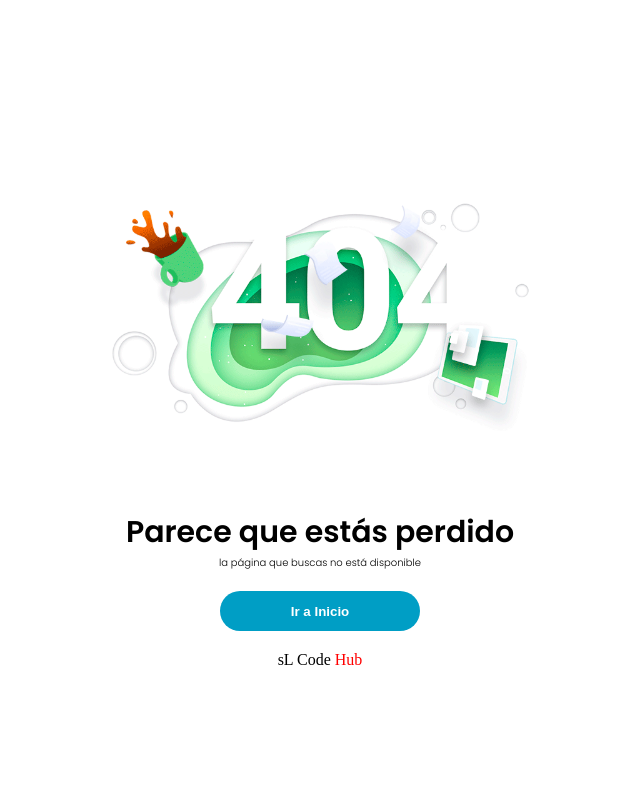
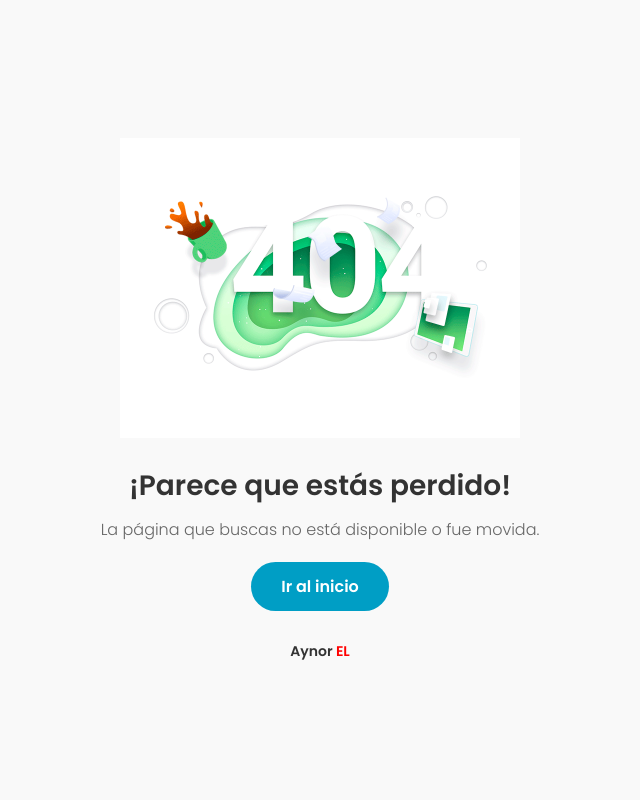
Before and after one commit to AynorEL/Sistema_Certicado, a PHP site: page /certificado/admin/404.php in a window 1280 px wide. Shown: the whole page, without its empty margins (320-960 px from the left). Run offline with PHP 8.4, Linux system fonts and the light colour scheme.

Commit message:
agregar error 404

```diff
--- a/admin/404.php
+++ b/admin/404.php
@@ -1,24 +1,26 @@
+<?php
+// Detecta automáticamente el subdirectorio del proyecto
+$projectBase = dirname($_SERVER['SCRIPT_NAME'], 2);
+$base = $projectBase . '/admin/';
+?>
+
 <!DOCTYPE html>
-<html lang="en">
-
+<html lang="es">
 <head>
-    <meta charset="UTF-8">
-    <meta name="viewport" content="width=device-width, initial-scale=1.0">
-    <link rel="stylesheet" href="admin/css/404.css">
-    <title>404 Error</title>
+  <meta charset="UTF-8">
+  <meta name="viewport" content="width=device-width, initial-scale=1.0">
+  <title>Error 404 - Página no encontrada</title>
+  <link rel="stylesheet" href="<?= $base ?>css/404.css">
 </head>
-
 <body>
-    <div class="content">
-
-        <img src="admin/img/404.gif" alt="">
-        <div class="text">
-            <h2>Parece que estás perdido</h2>
-            <p>la página que buscas no está disponible</p>
-            <button href="#">Ir a Inicio</button>
-        </div>
-        <p>sL Code <span style="color: red;">Hub</span></p>
+  <div class="content">
+    <img src="<?= $base ?>img/404.gif" alt="Error 404">
+    <div class="text">
+      <h2>¡Parece que estás perdido!</h2>
+      <p>La página que buscas no está disponible o fue movida.</p>
+      <a href="<?= $base ?>index.php" class="btn">Ir al inicio</a>
     </div>
+    <p class="firma">Aynor <span style="color: red;">EL</span></p>
+  </div>
 </body>
-
 </html>
--- a/admin/css/404.css
+++ b/admin/css/404.css
@@ -1,42 +1,89 @@
-@import url(https://fonts.googleapis.com/css?family=Poppins:100,100italic,200,200italic,300,300italic,regular,italic,500,500italic,600,600italic,700,700italic,800,800italic,900,900italic);
+@import url('https://fonts.googleapis.com/css2?family=Poppins:wght@300;400;600&display=swap');
 
 * {
   margin: 0;
   padding: 0;
   box-sizing: border-box;
 }
+
 body {
+  font-family: 'Poppins', sans-serif;
+  background: #f9f9f9;
   display: flex;
+  justify-content: center;
   align-items: center;
-  justify-content: center;
   min-height: 100vh;
+  padding: 20px;
   text-align: center;
 }
-h1 {
-  font-size: 90px;
-}
-img {
-  width: 500px;
-}
-.text {
-  font-family: "Poppins", sans-serif;
-}
-.text h2 {
-  font-weight: 600;
-  font-size: 30px;
-}
-.text p {
-  font-size: 10px;
-  font-weight: 300;
+
+.content {
+  max-width: 600px;
+  width: 100%;
+  padding: 20px;
 }
 
-button {
-  background: #009ec5;
-  width: 200px;
-  height: 40px;
-  margin: 20px;
-  border-radius: 20px;
-  color: #fff;
-  border: none;
+img {
+  width: 100%;
+  max-width: 400px;
+  margin-bottom: 20px;
+}
+
+.text h2 {
+  font-size: 28px;
   font-weight: 600;
+  color: #333;
 }
+
+.text p {
+  font-size: 16px;
+  font-weight: 300;
+  color: #666;
+  margin-top: 10px;
+}
+
+.btn {
+  display: inline-block;
+  margin-top: 20px;
+  padding: 12px 30px;
+  background-color: #009ec5;
+  color: white;
+  text-decoration: none;
+  border-radius: 25px;
+  font-weight: 600;
+  transition: background-color 0.3s ease;
+}
+
+.btn:hover {
+  background-color: #007ba0;
+}
+
+.firma {
+  margin-top: 30px;
+  font-weight: bold;
+  font-size: 14px;
+  color: #333;
+}
+
+/* ------------------------------
+   MEDIA QUERY PARA PANTALLAS PEQUEÑAS
+--------------------------------- */
+@media screen and (max-width: 480px) {
+  .text h2 {
+    font-size: 22px;
+  }
+
+  .text p {
+    font-size: 14px;
+  }
+
+  .btn {
+    width: 100%;
+    padding: 12px;
+    font-size: 16px;
+  }
+
+  img {
+    max-width: 300px;
+  }
+}
```
Also changed, not shown: .htaccess (added), admin/.htaccess (added).
